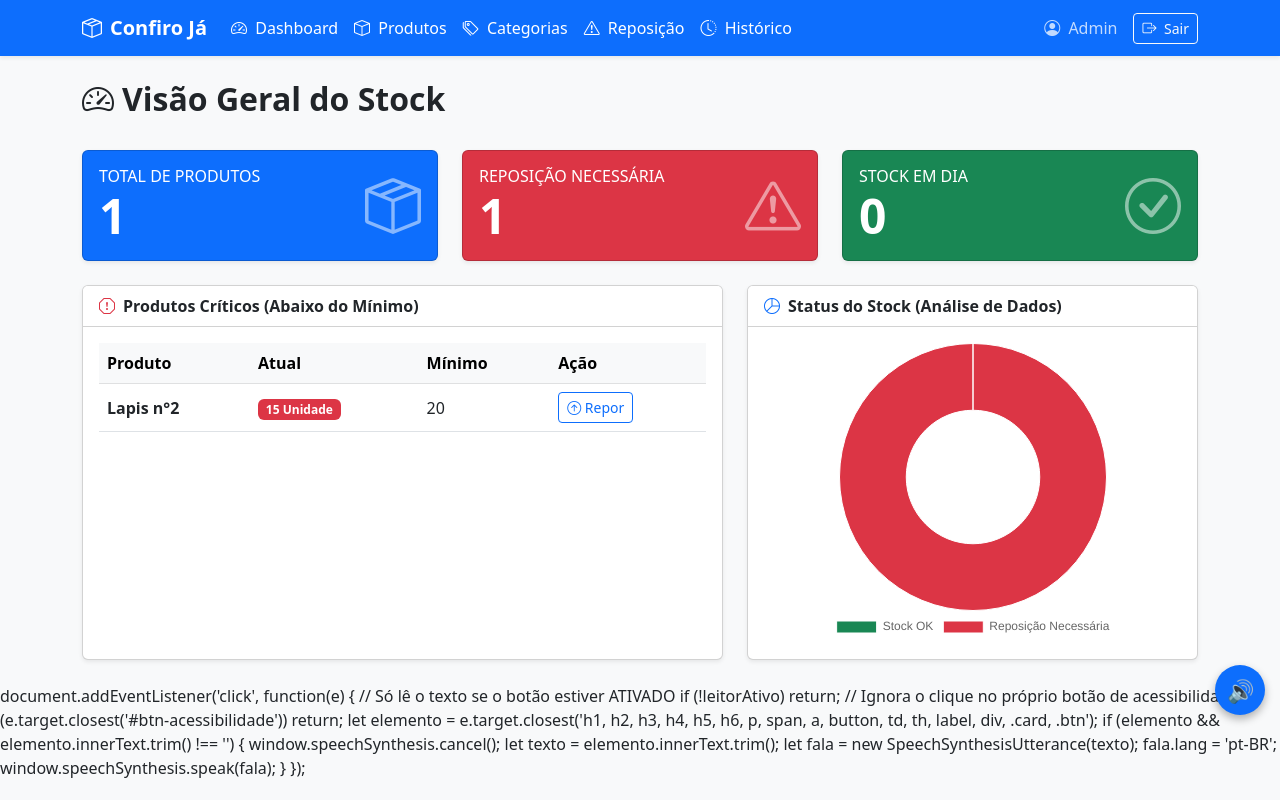
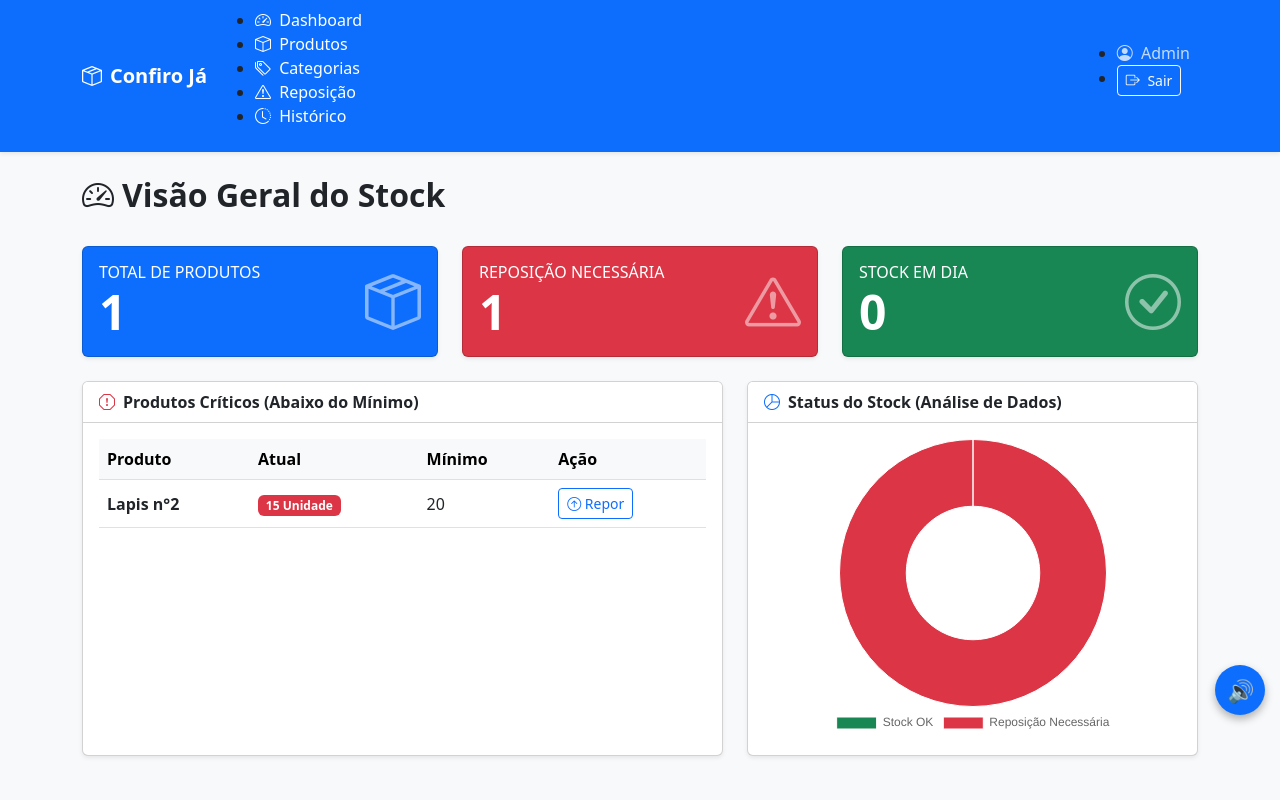
Before and after one commit to Hagane-no/Projeto-integrador-II, a Django app: page / in a window 1280 px wide. Run offline with Django 5.2, Linux system fonts and the light colour scheme; a user stored in the database is signed in; data comes from the database, SQL or seed files in the repository.

Commit message:
Update base.html

```diff
--- a/templates/base.html
+++ b/templates/base.html
@@ -8,7 +8,6 @@
     <link href="https://cdn.jsdelivr.net/npm/bootstrap@5.3.0/dist/css/bootstrap.min.css" rel="stylesheet">
     <!-- Bootstrap Icons -->
     <link href="https://cdn.jsdelivr.net/npm/bootstrap-icons@1.11.0/font/bootstrap-icons.css" rel="stylesheet">
-    <!-- Chart.js CDN (Análise de Dados / Gráficos) -->
     <script src="https://cdn.jsdelivr.net/npm/chart.js"></script>
 </head>
 <body class="bg-light">
@@ -19,12 +18,14 @@
             <a class="navbar-brand fw-bold" href="{% url 'dashboard' %}">
                 <i class="bi bi-box-seam me-2"></i>Confiro Já
             </a>
+
             <!-- Botão Hambúrguer para telemóveis -->
-            <button class="navbar-toggler" type="button" data-bs-toggle="collapse" data-bs-target="#navbarNav" aria-controls="navbarNav" aria-expanded="false" aria-label="Alternar navegação">
+            <button class="navbar-toggler" type="button" data-bs-toggle="collapse" data-bs-target="#navbarNav" aria-controls="navbarNav" aria-expanded="false" aria-label="Toggle navigation">
                 <span class="navbar-toggler-icon"></span>
             </button>
+
             <div class="collapse navbar-collapse" id="navbarNav">
-                <ul class="navbar-nav me-auto">
+                <ul class="navbar-navbar-nav me-auto">
                     <li class="nav-item">
                         <a class="nav-link text-white" href="{% url 'dashboard' %}"><i class="bi bi-speedometer2 me-1"></i> Dashboard</a>
                     </li>
@@ -41,7 +42,8 @@
                         <a class="nav-link text-white" href="{% url 'historico' %}"><i class="bi bi-clock-history me-1"></i> Histórico</a>
                     </li>
                 </ul>
-                <ul class="navbar-nav align-items-center">
+
+                <ul class="class=navbar-nav align-items-center">
                     {% if user.is_authenticated %}
                         <li class="nav-item me-2">
                             <span class="nav-link text-white small opacity-75"><i class="bi bi-person-circle me-1"></i> {{ user.username }}</span>
@@ -75,18 +77,6 @@
     {% block scripts %}
     {% endblock %}
 
-
-<script>
-  // Lê em voz alta o texto do elemento ao clicar
-  document.addEventListener('click', function(e) {
-    if (e.target.innerText && e.target.childElementCount === 0) {
-      window.speechSynthesis.cancel(); // Para leituras anteriores
-      let fala = new SpeechSynthesisUtterance(e.target.innerText);
-      fala.lang = 'pt-BR';
-      window.speechSynthesis.speak(fala);
-    }
-  });
-</script>
     <!-- Botão Flutuante de Acessibilidade (Leitor de Voz) -->
     <button id="btn-acessibilidade" onclick="alternarLeitorVoz()" title="Ativar/Desativar Leitor de Voz" style="position: fixed; right: 15px; bottom: 85px; z-index: 9999; background-color: #0d6efd; color: white; border: none; border-radius: 50%; width: 50px; height: 50px; font-size: 22px; cursor: pointer; box-shadow: 0 4px 8px rgba(0,0,0,0.3); display: flex; align-items: center; justify-content: center; transition: all 0.3s ease;">
       🔊
@@ -96,10 +86,9 @@
       function alternarLeitorVoz() {
         const btn = document.getElementById('btn-acessibilidade');
         let ativoAtual = btn.getAttribute('data-ativo') === 'true';
+        let novoEstado = !ativoAtual;
 
-    let novoEstado = !ativoAtual;
         btn.setAttribute('data-ativo', novoEstado);
-
         window.speechSynthesis.cancel();
 
         if (novoEstado) {
@@ -122,7 +111,6 @@
         let ativoAtual = btn.getAttribute('data-ativo') === 'true';
 
         if (!ativoAtual) return;
-
         if (e.target.closest('#btn-acessibilidade')) return;
 
         let elemento = e.target.closest('h1, h2, h3, h4, h5, h6, p, span, a, button, td, th, label, div, .card');
@@ -136,25 +124,5 @@
         }
       });
     </script>
-
-  document.addEventListener('click', function(e) {
-    // Só lê o texto se o botão estiver ATIVADO
-    if (!leitorAtivo) return;
-
-    // Ignora o clique no próprio botão de acessibilidade
-    if (e.target.closest('#btn-acessibilidade')) return;
-
-    let elemento = e.target.closest('h1, h2, h3, h4, h5, h6, p, span, a, button, td, th, label, div, .card, .btn');
-
-    if (elemento && elemento.innerText.trim() !== '') {
-      window.speechSynthesis.cancel();
-      let texto = elemento.innerText.trim();
-      let fala = new SpeechSynthesisUtterance(texto);
-      fala.lang = 'pt-BR';
-      window.speechSynthesis.speak(fala);
-    }
-  });
-</script>
 </body>
-
 </html>
```
Lines whose indentation alone changed are shown as unchanged.
